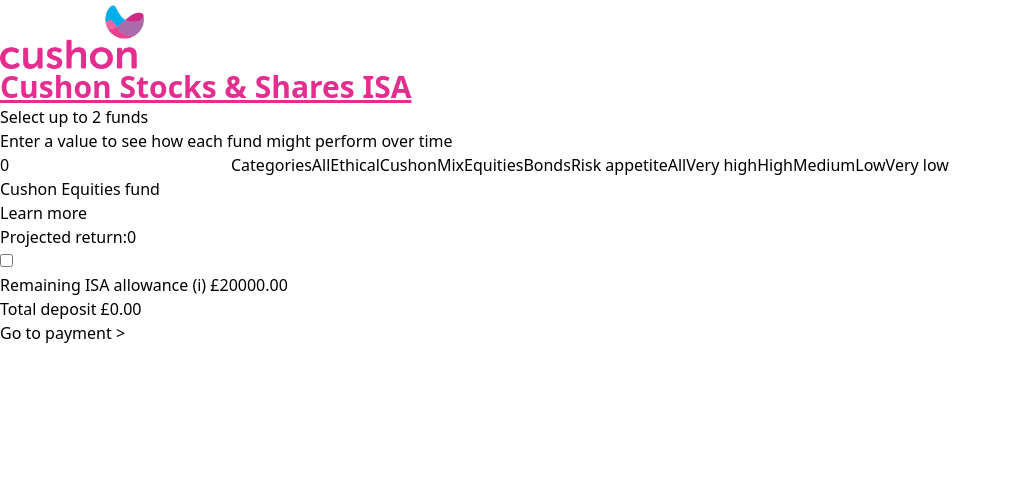
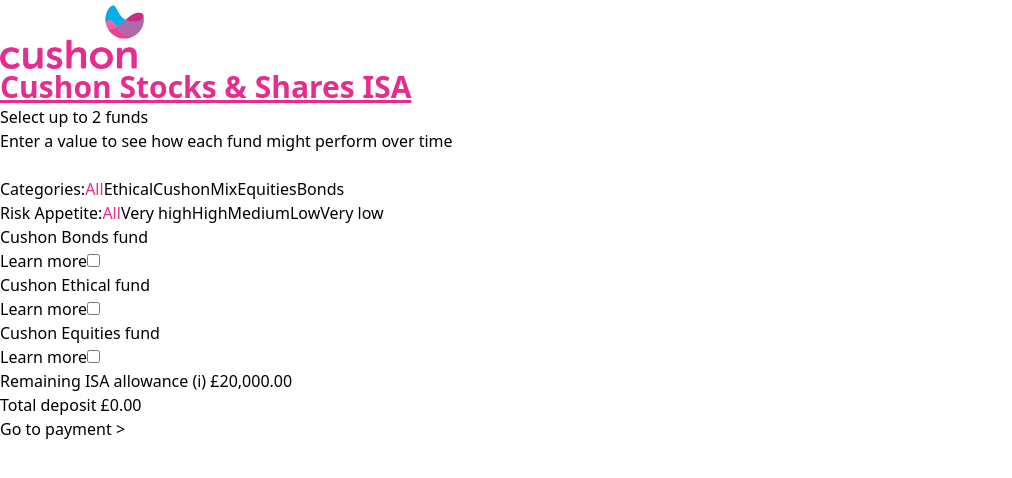
Before and after one commit to pete-naish/cushon-isa, a Next.js app: page / in a window 1280 px wide. Shown: the top 478 px of the page, without its empty margins (0-1012 px from the left). Built offline with nearby package versions, Linux system fonts and the light colour scheme.

Commit message:
splitting out components

```diff
--- /dev/null
+++ b/src/app/components/filter-list.tsx
@@ -0,0 +1,45 @@
+import type { Dispatch, SetStateAction } from "react";
+
+import { toggleItem } from "../utils";
+
+interface FilterListProps<T> {
+  label: string;
+  filters: readonly T[];
+  onChange: Dispatch<SetStateAction<T[]>>;
+  isSelected: (filter: T) => boolean;
+  allSelected: boolean;
+}
+
+function FilterList<T>({
+  label,
+  filters,
+  onChange,
+  isSelected,
+  allSelected,
+}: FilterListProps<T>) {
+  return (
+    <div>
+      <label>{label}:</label>
+      <button
+        className={allSelected ? "text-primary" : ""}
+        onClick={() => onChange([])}
+      >
+        All
+      </button>
+      {filters.map((filter) => {
+        const toggleFilter = toggleItem(filter);
+        return (
+          <button
+            key={filter?.toString()}
+            className={isSelected(filter) ? "text-primary" : ""}
+            onClick={() => onChange(toggleFilter)}
+          >
+            {filter?.toString()}
+          </button>
+        );
+      })}
+    </div>
+  );
+}
+
+export default FilterList;
--- /dev/null
+++ b/src/app/components/fund-card.tsx
@@ -0,0 +1,39 @@
+import type { FC } from "react";
+
+import type { Fund } from "../types";
+import { calculateProjectedReturns } from "../utils";
+
+interface FundCardProps {
+  fund: Fund;
+  lumpSum: string;
+  selected: boolean;
+  onSelectFund: () => void;
+}
+
+const FundCard: FC<FundCardProps> = ({
+  fund,
+  lumpSum,
+  selected,
+  onSelectFund,
+}) => {
+  return (
+    <div>
+      <h3>{fund.name}</h3>
+
+      <button onClick={onSelectFund}>Learn more</button>
+      {lumpSum && (
+        <p>
+          Projected return:
+          {calculateProjectedReturns(
+            lumpSum,
+            fund.projectedReturn.likely,
+            fund.charges
+          )}
+        </p>
+      )}
+      <input type="checkbox" checked={selected} onChange={onSelectFund} />
+    </div>
+  );
+};
+
+export default FundCard;
--- /dev/null
+++ b/src/app/components/fund-list.tsx
@@ -0,0 +1,32 @@
+import type { FC } from "react";
+
+import type { Fund } from "../types";
+import FundCard from "./fund-card";
+
+interface FundListProps {
+  funds: Fund[];
+  lumpSum: string;
+  isSelected: (fund: Fund) => boolean;
+  onSelectFund: (fund: Fund) => void;
+}
+
+const FundList: FC<FundListProps> = ({
+  funds,
+  lumpSum,
+  isSelected,
+  onSelectFund,
+}) => {
+  return funds.map((fund) => {
+    return (
+      <FundCard
+        key={fund.id}
+        fund={fund}
+        lumpSum={lumpSum}
+        selected={isSelected(fund)}
+        onSelectFund={() => onSelectFund(fund)}
+      />
+    );
+  });
+};
+
+export default FundList;
--- a/src/app/config.ts
+++ b/src/app/config.ts
@@ -1,3 +1,3 @@
-export const ANNUAL_ISA_LIMIT = 20000;
-export const MIN_LUMP_SUM = 100;
+export const ANNUAL_ISA_LIMIT: number = 20000;
+export const MIN_LUMP_SUM: number = 100;
 export const MAX_SELECTED_FUNDS: number = 2;
--- a/src/app/data.ts
+++ b/src/app/data.ts
@@ -3,6 +3,34 @@
 export const funds: Fund[] = [
   {
     id: "ee657346-ba46-4f70-9936-b32171710342",
+    name: "Cushon Bonds fund",
+    category: "Bonds",
+    riskProfile: "Medium",
+    projectedReturn: {
+      good: 21.76,
+      likely: 6.12,
+      bad: -9.52,
+    },
+    charges: 0.91,
+    description: "Hello",
+    provider: "Cushon",
+  },
+  {
+    id: "33e814c9-1198-4c0d-910b-05d9f87aecf0",
+    name: "Cushon Ethical fund",
+    category: "Ethical",
+    riskProfile: "Low",
+    projectedReturn: {
+      good: 21.76, // @TODO change these values
+      likely: 6.12,
+      bad: -9.52,
+    },
+    charges: 0.91,
+    description: "Hello",
+    provider: "Cushon",
+  },
+  {
+    id: "18aade0e-22be-4791-a8f7-7f3e901b3e60",
     name: "Cushon Equities fund",
     category: "Equities",
     riskProfile: "High",
--- a/src/app/layout.tsx
+++ b/src/app/layout.tsx
@@ -7,7 +7,11 @@
 }) {
   return (
     <html lang="en">
-      <title>Cushon Stocks & Shares ISA</title>
+      <head>
+        <title>Cushon Stocks &amp; Shares ISA</title>
+        <meta name="viewport" content="width=device-width, initial-scale=1" />
+      </head>
+
       <body>{children}</body>
     </html>
   );
--- a/src/app/page.tsx
+++ b/src/app/page.tsx
@@ -1,9 +1,9 @@
 "use client";
 
-import React, { useState, type ChangeEvent, useMemo } from "react";
+import React, { useState, type ChangeEvent, useMemo, useCallback } from "react";
 
 import { ANNUAL_ISA_LIMIT, MAX_SELECTED_FUNDS } from "./config";
-import { calculateProjectedReturns, stringToNumber, toggleItem } from "./utils";
+import { stringToNumber } from "./utils";
 import { useLocalStorage } from "./use-local-storage";
 import {
   riskProfiles,
@@ -11,11 +11,15 @@
   type RiskProfile,
   type SelectedFund,
   categories,
+  type Fund,
 } from "./types";
 import { funds } from "./data";
 
+import FilterList from "./components/filter-list";
+import FundList from "./components/fund-list";
+
 export default function Page() {
-  const [lumpSum, setLumpSum] = useState(0);
+  const [lumpSum, setLumpSum] = useState("");
   const [selectedFunds, setSelectedFunds] = useLocalStorage<SelectedFund[]>(
     "selectedFunds",
     []
@@ -25,7 +29,8 @@
     RiskProfile[]
   >([]);
 
-  const handleFundTotalChange = (id: string, value: string) => {
+  const handleFundTotalChange = useCallback(
+    (id: string, value: string) => {
       setSelectedFunds((selectedFunds) => {
         return selectedFunds.map((selectedFund) => {
           if (selectedFund.id !== id) return selectedFund;
@@ -35,6 +40,24 @@
             total: value,
           };
         });
+      });
+    },
+    [setSelectedFunds]
+  );
+
+  const handleSelectFund = (fund: Fund) => {
+    setSelectedFunds((selectedFunds) => {
+      if (selectedFunds.find((selectedFund) => selectedFund.id === fund.id)) {
+        return selectedFunds.filter(
+          (selectedFund) => selectedFund.id !== fund.id
+        );
+      }
+
+      if (MAX_SELECTED_FUNDS === 1) return [fund];
+
+      if (selectedFunds.length >= MAX_SELECTED_FUNDS) return selectedFunds;
+
+      return [...selectedFunds, fund];
     });
   };
 
@@ -46,8 +69,8 @@
     }, 0);
   }, [selectedFunds]);
 
-  const totalDeposit = selectedFundTotal.toFixed(2);
-  const remainingAllowance = (ANNUAL_ISA_LIMIT - selectedFundTotal).toFixed(2); // TODO format nicely with commas
+  const totalDeposit = selectedFundTotal;
+  const remainingAllowance = ANNUAL_ISA_LIMIT - selectedFundTotal;
 
   const enoughFundsSelected = Boolean(
     selectedFunds.length && selectedFunds.length <= MAX_SELECTED_FUNDS
@@ -62,7 +85,7 @@
         />
       </div>
       <h1 className="text-3xl font-bold underline text-primary">
-        Cushon Stocks & Shares ISA
+        Cushon Stocks &amp; Shares ISA
       </h1>
       <h2>
         {MAX_SELECTED_FUNDS === 1
@@ -77,36 +100,22 @@
           setLumpSum(e.target.value)
         }
       />
-      <label>Categories</label>
-      <button onClick={() => setSelectedCategories([])}>All</button>
-      {categories.map((category) => {
-        const toggleCategory = toggleItem(category);
-        return (
-          <button
-            key={category}
-            // style if included in selectedCategories
-            onClick={() => setSelectedCategories(toggleCategory)}
-          >
-            {category}
-          </button>
-        );
-      })}
-      <label>Risk appetite</label>
-      <button onClick={() => setSelectedRiskProfiles([])}>All</button>
-      {riskProfiles.map((riskProfile) => {
-        const toggleRiskProfile = toggleItem(riskProfile);
-        return (
-          <button
-            key={riskProfile}
-            // style if included in selectedRiskProfiles
-            onClick={() => setSelectedRiskProfiles(toggleRiskProfile)}
-          >
-            {riskProfile}
-          </button>
-        );
-      })}
-      {funds
-        .filter((fund) => {
+      <FilterList
+        label="Categories"
+        filters={categories}
+        onChange={setSelectedCategories}
+        isSelected={(category) => selectedCategories.includes(category)}
+        allSelected={!selectedCategories.length}
+      />
+      <FilterList
+        label="Risk Appetite"
+        filters={riskProfiles}
+        onChange={setSelectedRiskProfiles}
+        isSelected={(riskProfile) => selectedRiskProfiles.includes(riskProfile)}
+        allSelected={!selectedRiskProfiles.length}
+      />
+      <FundList
+        funds={funds.filter((fund) => {
           const categoryMatch =
             !selectedCategories.length ||
             selectedCategories.includes(fund.category);
@@ -116,34 +125,15 @@
             selectedRiskProfiles.includes(fund.riskProfile);
 
           return categoryMatch && riskProfileMatch;
-        })
-        .map((fund) => {
-          return (
-            <div key={fund.id}>
-              <h3>{fund.name}</h3>
-
-              <button
-                onClick={() => {
-                  setSelectedFunds((selectedFunds) => {
-                    // add logic to prevent selecting too many etc.
-                    return [...selectedFunds, fund];
-                  });
-                }}
-              >
-                Learn more
-              </button>
-              <p>
-                Projected return:
-                {calculateProjectedReturns(
-                  lumpSum,
-                  fund.projectedReturn.likely,
-                  fund.charges
-                )}
-              </p>
-              <input type="checkbox"></input>
-            </div>
-          );
         })}
+        lumpSum={lumpSum}
+        onSelectFund={(fund) => handleSelectFund(fund)}
+        isSelected={(fund) =>
+          Boolean(
+            selectedFunds.find((selectedFund) => selectedFund.id === fund.id)
+          )
+        }
+      />
 
       {/* DRAWER */}
       {enoughFundsSelected && <button>Next</button>}
@@ -165,8 +155,20 @@
         })}
       </section>
       {/* go red when negative */}
-      <div>Remaining ISA allowance (i) £{remainingAllowance}</div>
-      <div>Total deposit £{totalDeposit}</div>
+      <div>
+        Remaining ISA allowance (i) £
+        {remainingAllowance.toLocaleString("en-GB", {
+          minimumFractionDigits: 2,
+          maximumFractionDigits: 2,
+        })}
+      </div>
+      <div>
+        Total deposit £
+        {totalDeposit.toLocaleString("en-GB", {
+          minimumFractionDigits: 2,
+          maximumFractionDigits: 2,
+        })}
+      </div>
       {/* show if valid = remainingAllowance >=0 && totalDeposit > 100 */}
       <button>Go to payment &gt;</button>
     </div>
--- a/src/app/utils.ts
+++ b/src/app/utils.ts
@@ -9,13 +9,14 @@
 };
 
 export const calculateProjectedReturns = (
-  initialInvestment: number,
+  initialInvestment: string,
   returnRate: number,
   chargesRate: number
 ) => {
+  const initialInvestmentNumber = stringToNumber(initialInvestment);
   const returnRateDecimal = returnRate / 100;
   const chargesRateDecimal = chargesRate / 100;
-  const amountAfterReturn = initialInvestment * (1 + returnRateDecimal);
+  const amountAfterReturn = initialInvestmentNumber * (1 + returnRateDecimal);
   const chargesAmount = amountAfterReturn * chargesRateDecimal;
   const finalAmount = amountAfterReturn - chargesAmount;
 
```
Lines whose indentation alone changed are shown as unchanged.
